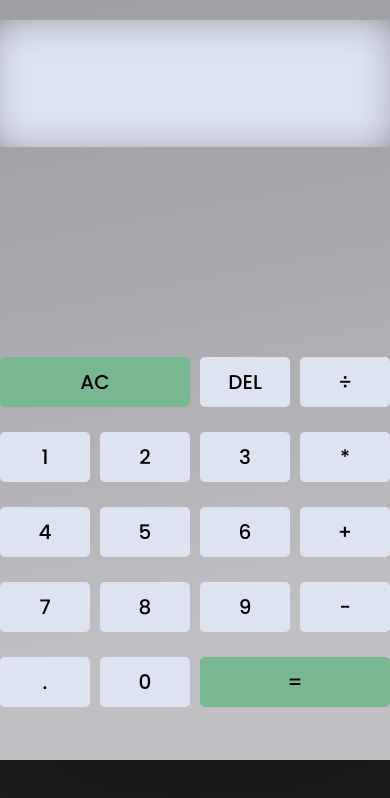
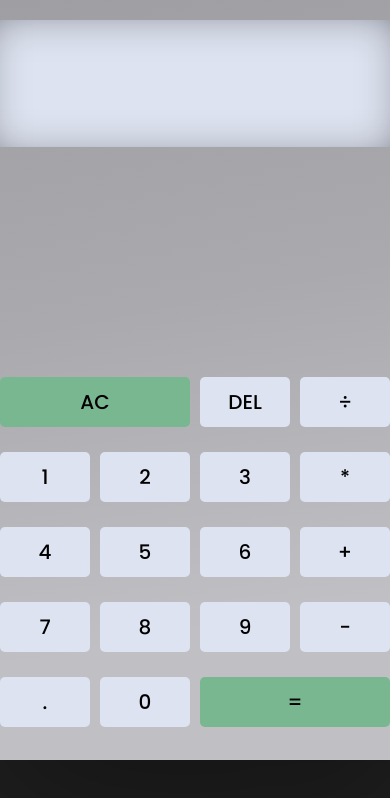
Before and after one commit to giovanniclopes/calculator, a plain HTML site: page index.html in a window 390 px wide. Drawn offline with Linux system fonts and the light colour scheme.

Commit message:
Update style.css

```diff
--- a/style.css
+++ b/style.css
@@ -45,8 +45,8 @@ body {
         padding-top: 20px;
         width: auto;
         border: none;
-        padding: auto;
-        margin: auto;
+        padding: 20px 0px 20px 0px;
+        margin: 0;
         border-radius: 0px;
     }
 }
```
